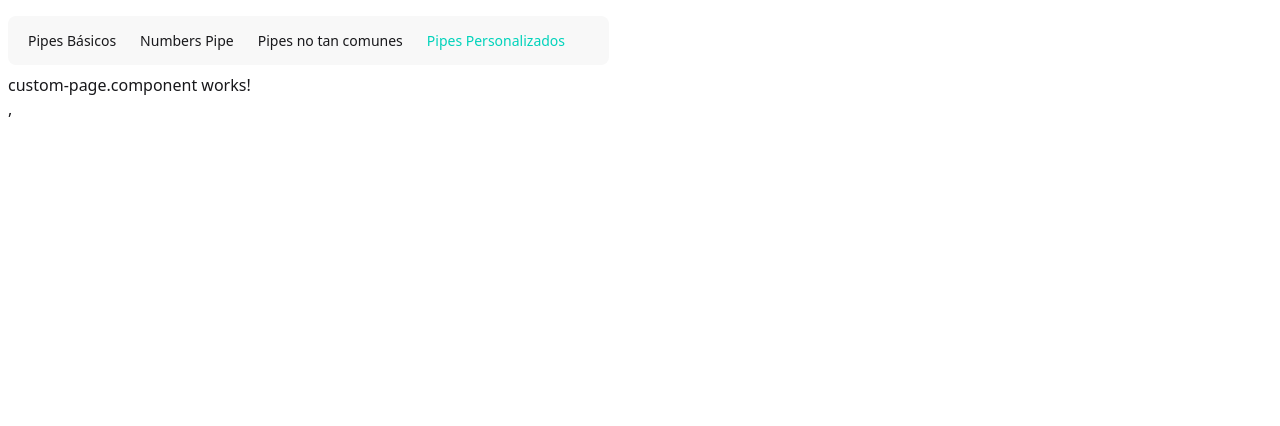
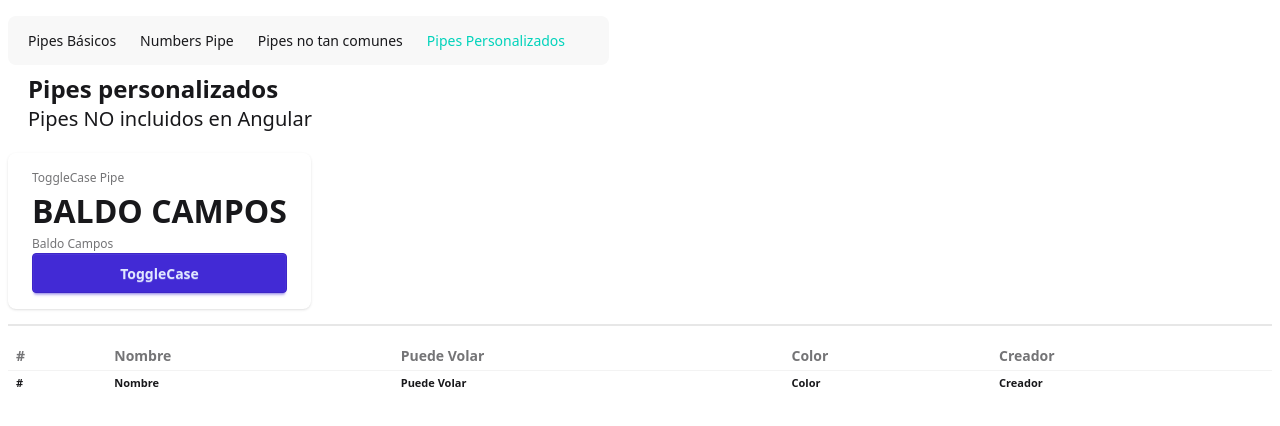
Before and after one commit to BaldoCamposDev/pipes-app, an Angular app: page /custom in a window 1280 px wide. Shown: the top 426 px of the page. Built offline with nearby package versions, Linux system fonts and the light colour scheme.

Commit message:
feat: :sparkles: Learned custom pipe creation

```diff
--- a/src/app/pages/custom-page/custom-page.component.html
+++ b/src/app/pages/custom-page/custom-page.component.html
@@ -1 +1,41 @@
-<p>custom-page.component works!</p>,
+<section class="mx-5 mb-5">
+  <h1 class="text-2xl font-bold">Pipes personalizados</h1>
+  <h3 class="text-xl font-thin">Pipes NO incluidos en Angular</h3>
+</section>
+
+<div class="stats shadow">
+  <div class="stat">
+    <div class="stat-title">ToggleCase Pipe</div>
+    <div class="stat-value">{{ name() | toggleCase: this.upperCase() }}</div>
+    <div class="stat-desc">{{ name() }}</div>
+
+    <button class="btn btn-primary" (click)="toggleCase()">ToggleCase</button>
+  </div>
+</div>
+
+<div class="divider my-2"></div>
+
+<div class="overflow-x-auto w-full">
+  <table class="table table-xs w-full">
+    <!-- head -->
+    <thead>
+      <tr>
+        <th>#</th>
+        <th>Nombre</th>
+        <th>Puede Volar</th>
+        <th>Color</th>
+        <th>Creador</th>
+      </tr>
+    </thead>
+    <tbody>
+      <!-- row 1 -->
+      <tr>
+        <th>#</th>
+        <th>Nombre</th>
+        <th>Puede Volar</th>
+        <th>Color</th>
+        <th>Creador</th>
+      </tr>
+    </tbody>
+  </table>
+</div>
--- a/src/app/pages/custom-page/custom-page.component.ts
+++ b/src/app/pages/custom-page/custom-page.component.ts
@@ -1,8 +1,17 @@
-import { Component } from '@angular/core';
+import { Component, signal } from '@angular/core';
+import { ToggleCasePipe } from '../../pipes/toggle-case.pipe';
 
 @Component({
   selector: 'custom-page',
-  imports: [],
+  imports: [ToggleCasePipe],
   templateUrl: './custom-page.component.html',
 })
-export default class CustomPageComponent {}
+export default class CustomPageComponent {
+  name = signal('Baldo Campos');
+
+  upperCase = signal(true);
+
+  toggleCase() {
+    this.upperCase.set(!this.upperCase());
+  }
+}
--- /dev/null
+++ b/src/app/pipes/toggle-case.pipe.ts
@@ -0,0 +1,10 @@
+import { Pipe, PipeTransform } from '@angular/core';
+
+@Pipe({
+  name: 'toggleCase', // 'fernando' | toggleCase
+})
+export class ToggleCasePipe implements PipeTransform {
+  transform(value: string, upper: boolean = true): string {
+    return upper ? value.toUpperCase() : value.toLowerCase();
+  }
+}
```
